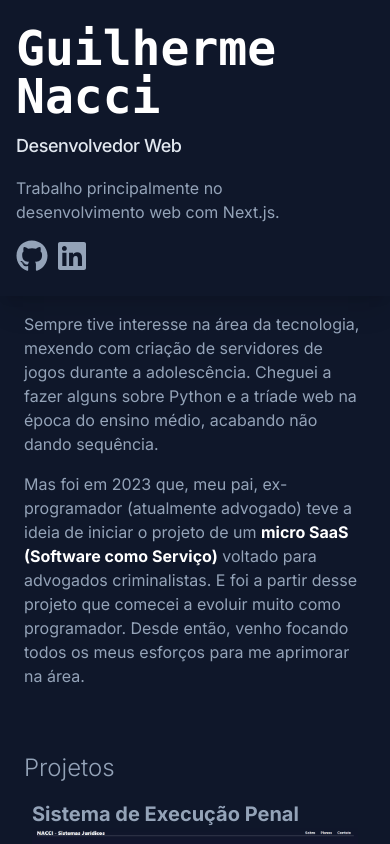
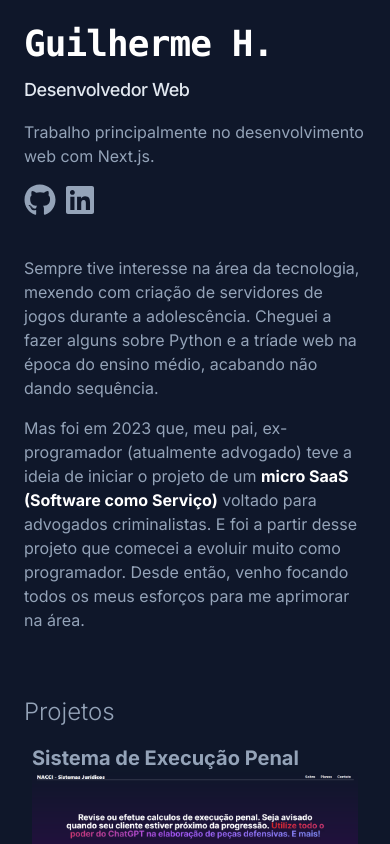
Before and after one commit to GProgrammerN/portfolio, a Next.js app: page / in a window 390 px wide. Shown: the top 844 px of the page. Built offline with nearby package versions, Linux system fonts and the light colour scheme; what tailwindcss-animated would draw is missing.

Commit message:
Animations Modified + Smooth Scroll

```diff
--- a/app/components/Header.tsx
+++ b/app/components/Header.tsx
@@ -3,9 +3,9 @@ import Stack from "./Stack";
 
 export default function Header() {
     return (
-        <header className="lg:sticky top-0 lg:w-1/2 lg:h-screen shadow-xl
-        sm:pl-24 md:pl-30 lg:pl-48 2xl:pl-96 py-6 md:py-20 lg:py-24
-        md:flex md:flex-col lg:justify-between
+        <header className="lg:sticky top-0 lg:w-1/2 lg:h-screen lg:shadow-xl
+        sm:pl-12 md:pl-30 lg:pl-48 2xl:pl-96 py-6 md:py-12 lg:py-24
+        md:flex md:flex-col lg:justify-between px-6
         ">
             <Profile />
             <Stack />
--- a/app/components/MainContent.tsx
+++ b/app/components/MainContent.tsx
@@ -3,7 +3,7 @@ import Project from "./Project";
 export default function MainContent() {
     return (
         <main>
-            <span id="about" className="leading-normal max-w-xs md:max-w-none">
+            <span className="leading-normal max-w-xs md:max-w-none">
                 <p>Sempre tive interesse na área da tecnologia, mexendo com criação de servidores de jogos durante a adolescência. Cheguei a fazer alguns sobre Python e a tríade web na época do ensino médio, acabando não dando sequência.</p>
                 <p className="mt-4 mb-16">
                     Mas foi em 2023 que, meu pai, ex-programador (atualmente advogado) teve a ideia de iniciar o projeto de um <a href="https://sistemaexecucaopenal.vercel.app/" target="_blank" rel="noreferrer" className="font-bold text-white hover:text-teal-300 focus-visible:text-teal-300">micro SaaS (Software como Serviço)</a> voltado para advogados criminalistas. E foi a partir desse projeto que comecei a evoluir muito como programador. Desde então, venho focando todos os meus esforços para me aprimorar na área.
--- a/app/components/Profile.tsx
+++ b/app/components/Profile.tsx
@@ -2,12 +2,17 @@ import Navbar from "./Navbar";
 
 export default function Profile() {
     return (
-        <div className="ml-4">
+        <div className="">
             <h1 className="font-mono overflow-hidden
-            min-[425px]:border-r-4 border-r-white text-5xl text-white font-bold min-[425px]:max-w-max
-            min-[425px]:whitespace-nowrap min-[425px]:animate-typing">Guilherme Nacci</h1>
+            tracking-tight sm:text-5xl
+            min-[425px]:border-r-4 border-r-white text-4xl text-white font-extrabold min-[425px]:max-w-max
+            min-[425px]:whitespace-nowrap min-[425px]:animate-typing">
+                <span className="xl:flex">
+                    Guilherme H. <span className="hidden 2xl:block">&#8287;Nacci</span>
+                </span>
+            </h1>
             <h2 className="mt-3 text-lg font-medium tracking-tight text-slate-200 sm:text-xl">Desenvolvedor Web</h2>
-            <h3 className="mt-4 max-w-xs leading-normal">Trabalho principalmente no desenvolvimento web com Next.js.</h3>
+            <h3 className="mt-4 sm:max-w-xs leading-normal">Trabalho principalmente no desenvolvimento web com Next.js.</h3>
             <Navbar />
         </div>
     )
--- a/app/components/Stack.tsx
+++ b/app/components/Stack.tsx
@@ -1,6 +1,6 @@
 export default function Stack() {
     return (
-        <ul className="flex gap-x-2 mt-4 lg:mt-0 ml-4">
+        <ul className="flex gap-x-2 mt-4 lg:mt-0">
             <li className="hover:text-slate-200">
                 <a href="https://github.com/GProgrammerN/" target="_blank" rel="noreferrer">
                     <svg xmlns="http://www.w3.org/2000/svg" viewBox="0 0 496 512" className="h-8 w-8 md:h-12 md:w-12" fill="currentColor">
--- a/app/globals.css
+++ b/app/globals.css
@@ -1,6 +1,12 @@
 @tailwind base;
 @tailwind components;
 @tailwind utilities;
+
+@layer base {
+  html {
+    @apply scroll-smooth;
+  }
+}
 
 * {
   margin: 0;
--- a/app/page.tsx
+++ b/app/page.tsx
@@ -5,7 +5,7 @@ export default function Home() {
   return (
     <div className="animate-fade-up flex flex-col lg:flex-row" style={{ background: 'radial-gradient(600px at 1033px 3284px, rgba(29, 78, 216, 0.15), transparent 80%)' }}>
       <Header />
-      <div className="lg:w-1/2 overflow-auto px-6 py-4 md:px-12 md:py-20 lg:py-24 lg:px-24">
+      <div id="about" className="lg:w-1/2 overflow-auto px-6 py-4 md:px-12 md:py-20 lg:py-24 lg:px-24">
         <MainContent />
       </div>
     </div>
```
